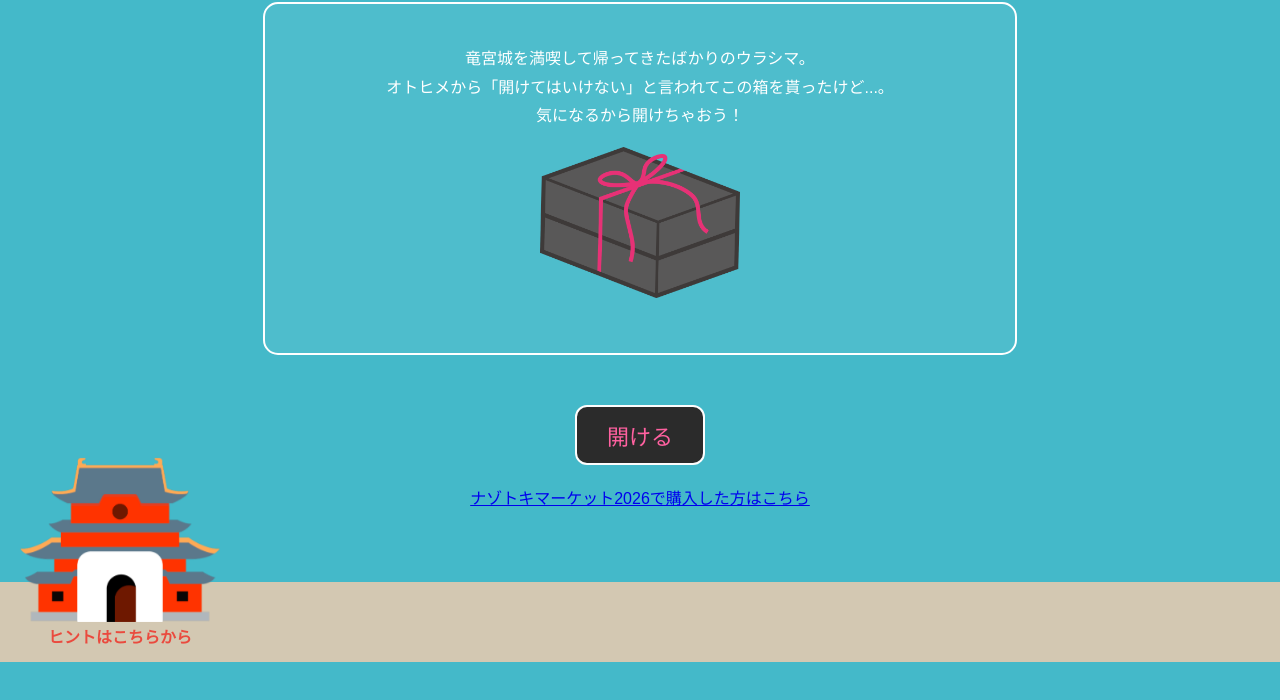
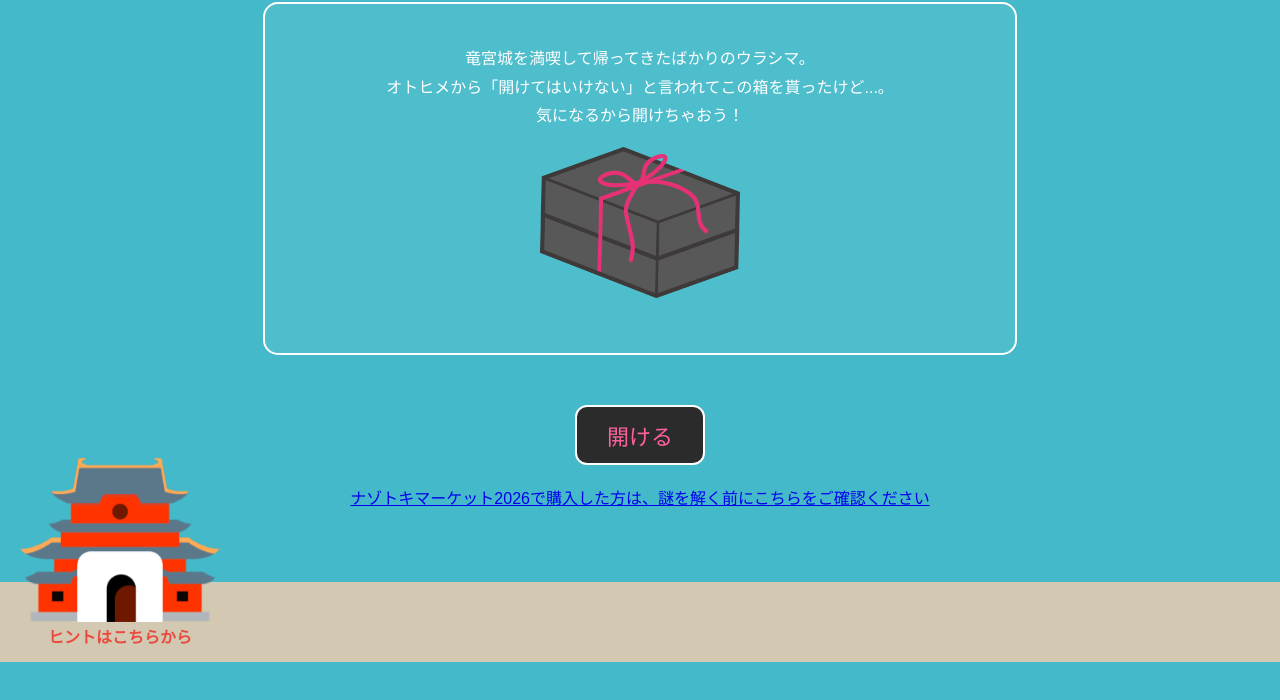
Before and after one commit to RIWorksnazo/urashimabox, a plain HTML site: page index.html in a window 1280 px wide. Shown: the part 138-838 px from the top of the page. Drawn offline with Linux system fonts and the light colour scheme.

Commit message:
Add files via upload

```diff
--- a/index.html
+++ b/index.html
@@ -88,7 +88,7 @@
 
 <p style="margin-top: 20px; text-align: center;">
     <a href="1stE.html">
-        ナゾトキマーケット2026で購入した方はこちら
+        ナゾトキマーケット2026で購入した方は、謎を解く前にこちらをご確認ください
     </a>
 </p>
 
```
